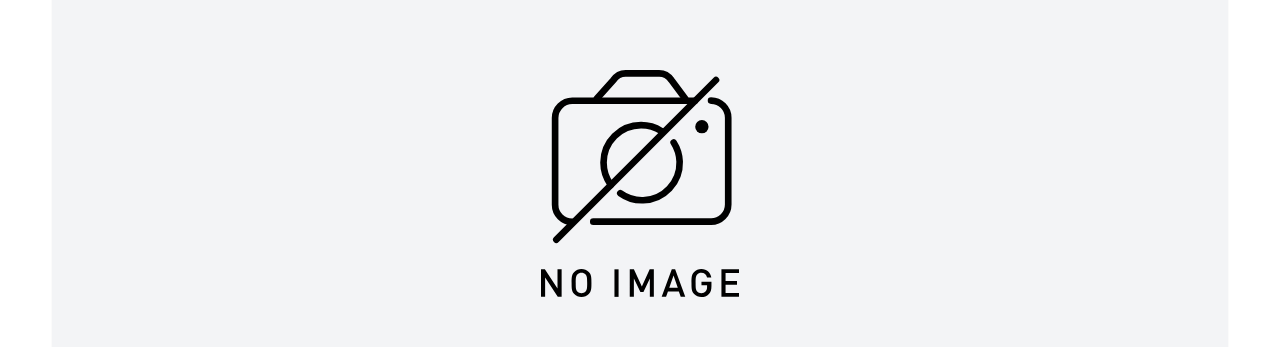
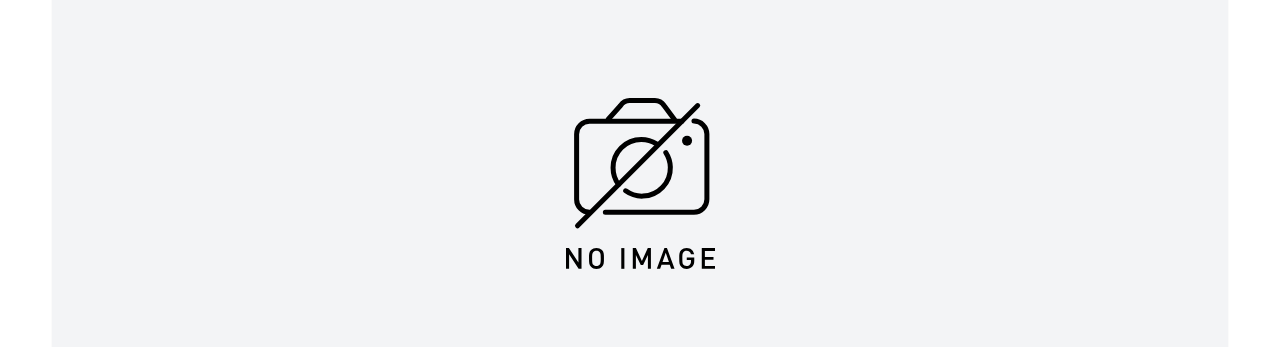
Before and after one commit to clover0916/blog, a Next.js app: page / in a window 1280 px wide. Shown: the part 192-539 px from the top of the page. Built offline with nearby package versions, Linux system fonts and the light colour scheme.

Commit message:
Use next/image

```diff
--- a/components/cover-image.tsx
+++ b/components/cover-image.tsx
@@ -11,28 +11,28 @@ type Props = {
 const CoverImage = ({ title, src, slug }: Props) => {
   var image
   if (src) {
-     image = (
-      <img
+    image = (
+      <Image
         src={src}
         alt={`Cover Image for ${title}`}
-        width={"auto"}
-        height={"100%"}
+        width={"500"}
+        height={"500"}
       />
     )
   } else {
     image = (
-      <img
+      <Image
         src={"/assets/noimage.svg"}
         alt={`Cover Image for ${title}`}
-        className="dark:invert select-none duration-100 h-2/5"
-        width={"auto"}
+        className="dark:invert select-none duration-100 object-scale-down"
+        fill
       />
     )
   }
   return (
     <>
       {slug ? (
-        <Link as={`/posts/${slug}`} className="h-full w-full flex justify-center items-center overflow-hidden bg-gray-100 dark:bg-zinc-700 duration-100" href="/posts/[slug]" aria-label={title}>
+        <Link as={`/posts/${slug}`} className="relative h-full w-full flex justify-center items-center overflow-hidden bg-gray-100 dark:bg-zinc-700 duration-100" href="/posts/[slug]" aria-label={title}>
           {image}
         </Link>
       ) : (
--- a/components/more-post-preview.tsx
+++ b/components/more-post-preview.tsx
@@ -23,7 +23,7 @@ const MorePostPreview = ({
   slug,
 }: Props) => {
   return (
-    <li className='relative lg:h-48 h-28 py-4 first:pt-0 last:pb-0'>
+    <li className='relative lg:h-48 h-32 py-4 first:pt-0 last:pb-0'>
       <Link
         as={`/posts/${slug}`}
         href="/posts/[slug]"
```
